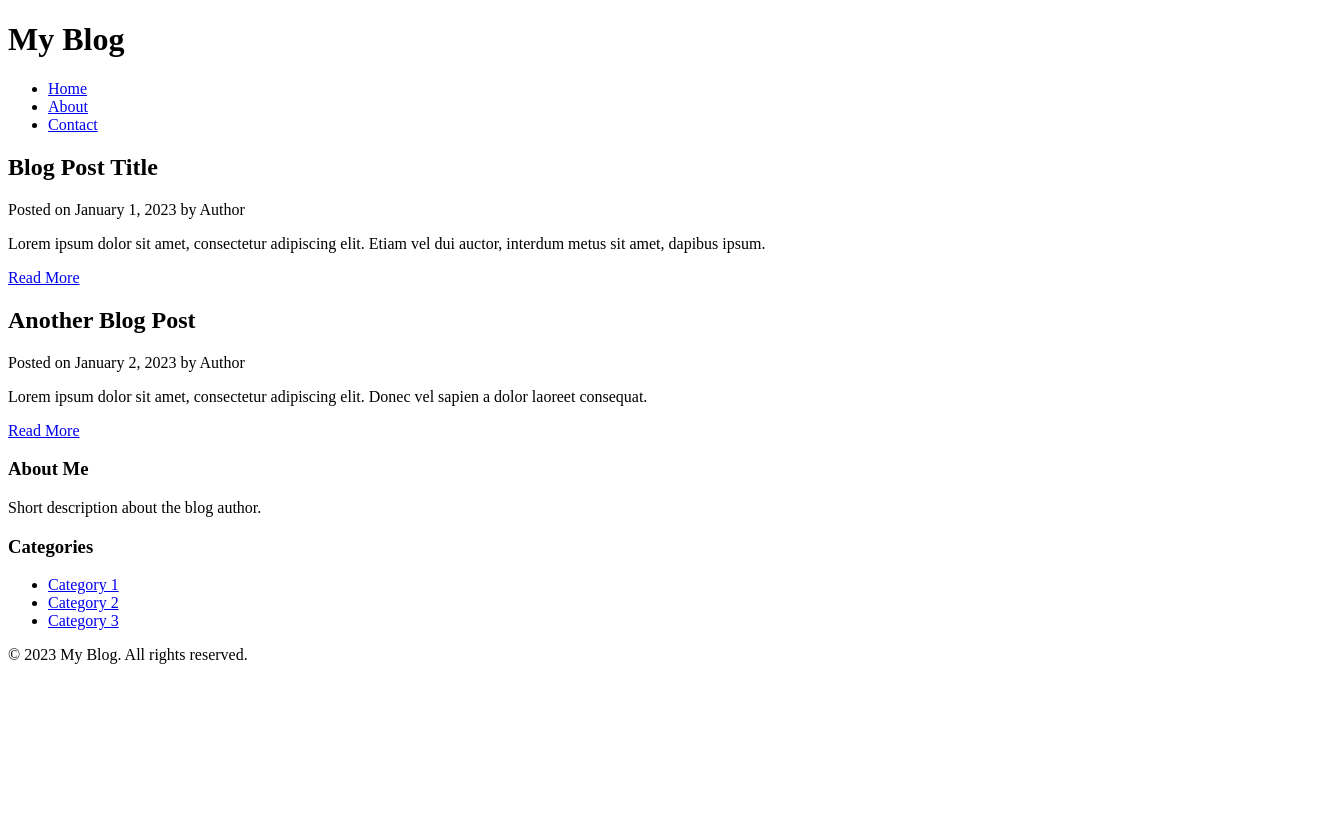
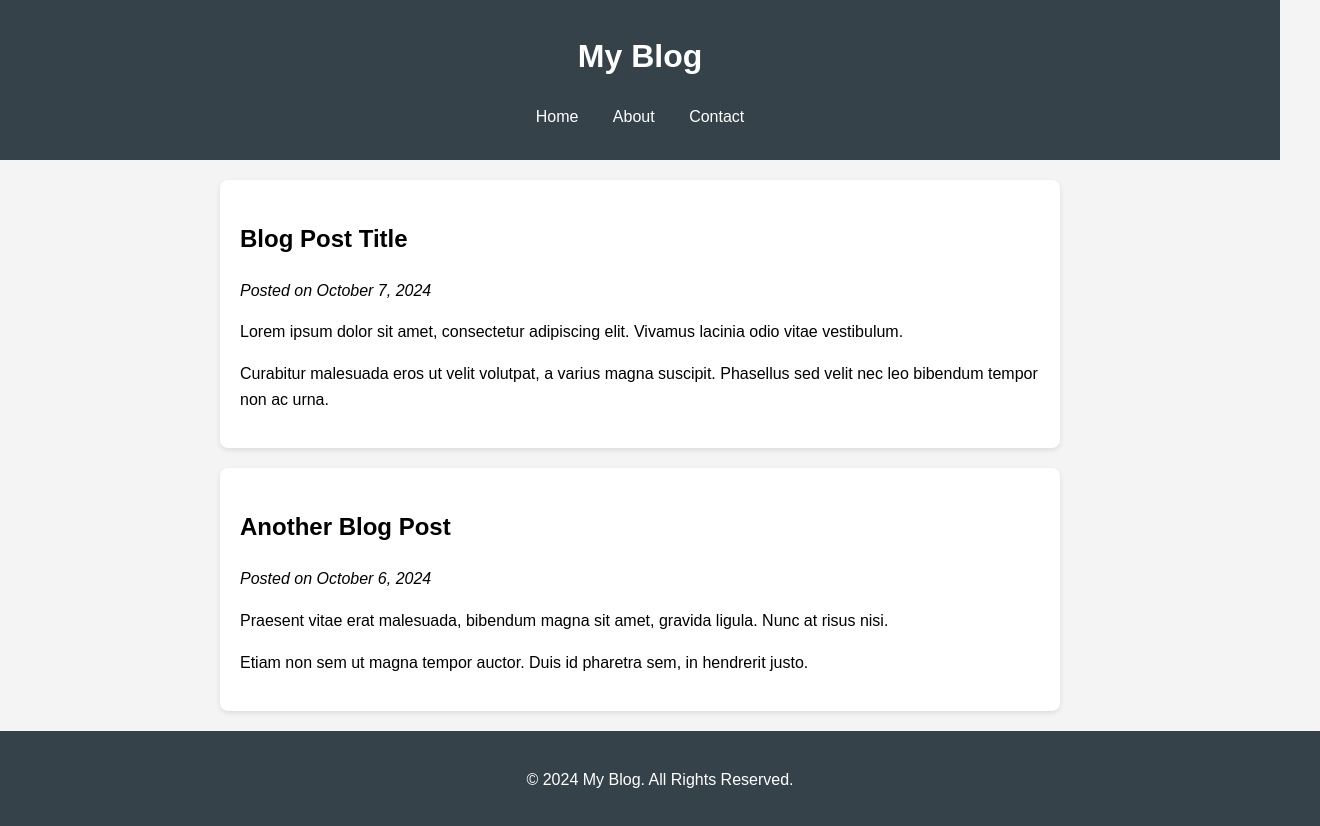
Before and after one commit to skipperskips/skappeyy, a plain HTML site: page index.html in a window 1280 px wide. Shown: the whole page, 1320 px wide, since content can reach past the window. Before the commit the page ends 800 px from the top, so only its background shows below. Drawn offline with Linux system fonts and the light colour scheme.

Commit message:
Update index.html

```diff
--- a/index.html
+++ b/index.html
@@ -3,59 +3,75 @@
 <head>
     <meta charset="UTF-8">
     <meta name="viewport" content="width=device-width, initial-scale=1.0">
-    <title>Skappyy</title>
-    <link rel="stylesheet" href="styles.css">
+    <title>My Blog</title>
+    <style>
+        body {
+            font-family: Arial, sans-serif;
+            line-height: 1.6;
+            margin: 0;
+            padding: 0;
+            background-color: #f4f4f4;
+        }
+        header {
+            background: #35424a;
+            color: #ffffff;
+            padding: 10px 0;
+            text-align: center;
+        }
+        nav {
+            margin: 20px 0;
+        }
+        nav a {
+            margin: 0 15px;
+            color: #ffffff;
+            text-decoration: none;
+        }
+        article {
+            background: #ffffff;
+            margin: 20px auto;
+            padding: 20px;
+            max-width: 800px;
+            border-radius: 8px;
+            box-shadow: 0 2px 5px rgba(0,0,0,0.1);
+        }
+        footer {
+            text-align: center;
+            padding: 20px;
+            background: #35424a;
+            color: #ffffff;
+            position: relative;
+            bottom: 0;
+            width: 100%;
+        }
+    </style>
 </head>
 <body>
 
 <header>
-    <div class="container">
     <h1>My Blog</h1>
     <nav>
-            <ul>
-                <li><a href="#home">Home</a></li>
-                <li><a href="#about">About</a></li>
-                <li><a href="#contact">Contact</a></li>
-            </ul>
+        <a href="#home">Home</a>
+        <a href="#about">About</a>
+        <a href="#contact">Contact</a>
     </nav>
-    </div>
 </header>
 
-<main>
-    <div class="container">
 <article>
     <h2>Blog Post Title</h2>
-            <p class="post-meta">Posted on January 1, 2023 by Author</p>
-            <p>Lorem ipsum dolor sit amet, consectetur adipiscing elit. Etiam vel dui auctor, interdum metus sit amet, dapibus ipsum.</p>
-            <a href="#readmore" class="read-more">Read More</a>
+    <p><em>Posted on October 7, 2024</em></p>
+    <p>Lorem ipsum dolor sit amet, consectetur adipiscing elit. Vivamus lacinia odio vitae vestibulum.</p>
+    <p>Curabitur malesuada eros ut velit volutpat, a varius magna suscipit. Phasellus sed velit nec leo bibendum tempor non ac urna.</p>
 </article>
 
 <article>
     <h2>Another Blog Post</h2>
-            <p class="post-meta">Posted on January 2, 2023 by Author</p>
-            <p>Lorem ipsum dolor sit amet, consectetur adipiscing elit. Donec vel sapien a dolor laoreet consequat.</p>
-            <a href="#readmore" class="read-more">Read More</a>
+    <p><em>Posted on October 6, 2024</em></p>
+    <p>Praesent vitae erat malesuada, bibendum magna sit amet, gravida ligula. Nunc at risus nisi.</p>
+    <p>Etiam non sem ut magna tempor auctor. Duis id pharetra sem, in hendrerit justo.</p>
 </article>
-    </div>
-
-    <aside>
-        <div class="container">
-            <h3>About Me</h3>
-            <p>Short description about the blog author.</p>
-            <h3>Categories</h3>
-            <ul>
-                <li><a href="#">Category 1</a></li>
-                <li><a href="#">Category 2</a></li>
-                <li><a href="#">Category 3</a></li>
-            </ul>
-        </div>
-    </aside>
-</main>
 
 <footer>
-    <div class="container">
-        <p>&copy; 2023 My Blog. All rights reserved.</p>
-    </div>
+    <p>&copy; 2024 My Blog. All Rights Reserved.</p>
 </footer>
 
 </body>
```
Lines whose indentation alone changed are shown as unchanged.
